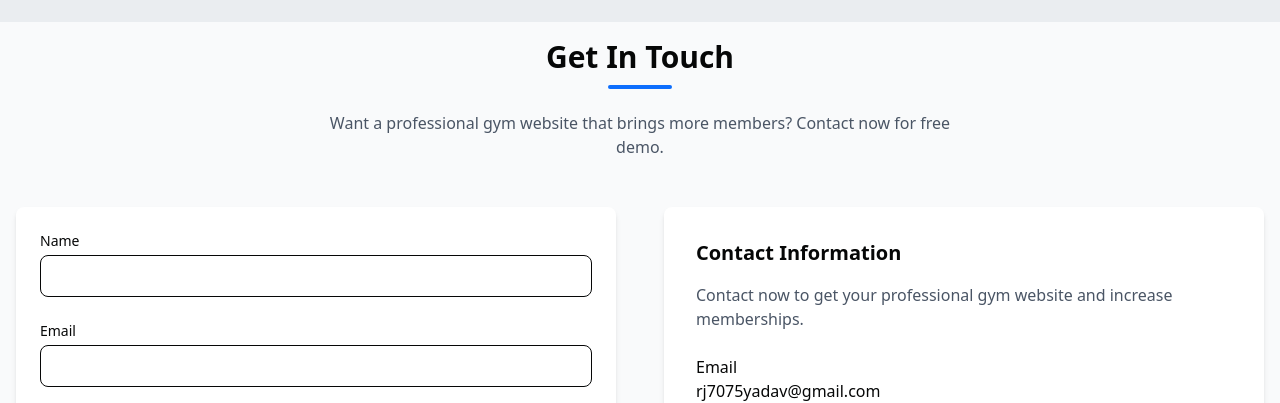
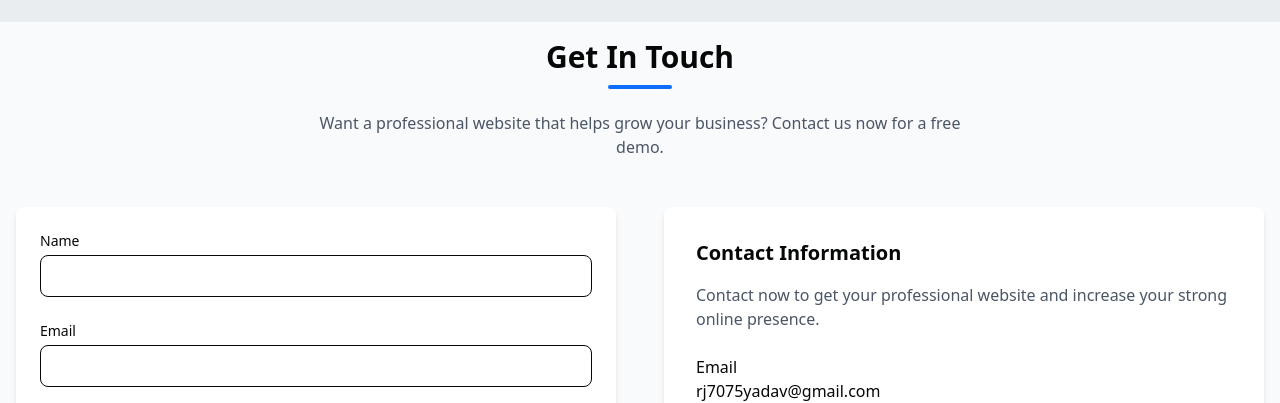
Before and after one commit to rj7075/Portfolio-My, a React (Vite) app in the folder client/: page / in a window 1280 px wide. Shown: the part 1229-1632 px from the top of the page. Built offline with nearby package versions, Linux system fonts and the light colour scheme.

Commit message:
files updated

```diff
--- a/client/src/components/ContactSection.jsx
+++ b/client/src/components/ContactSection.jsx
@@ -67,8 +67,7 @@ export default function ContactSection() {
         <h2 className="section-title">Get In Touch</h2>
 
         <p className="text-center text-gray-600 max-w-2xl mx-auto mb-12">
-          Want a professional gym website that brings more members?
-          Contact now for free demo.
+          Want a professional website that helps grow your business? Contact us now for a free demo.
         </p>
 
         <div className="flex flex-col lg:flex-row gap-12">
@@ -172,7 +171,7 @@ export default function ContactSection() {
               </h3>
 
               <p className="text-gray-600 mb-6">
-                Contact now to get your professional gym website and increase memberships.
+                Contact now to get your professional website and increase your strong online presence.
               </p>
 
               <div className="space-y-4">
```
